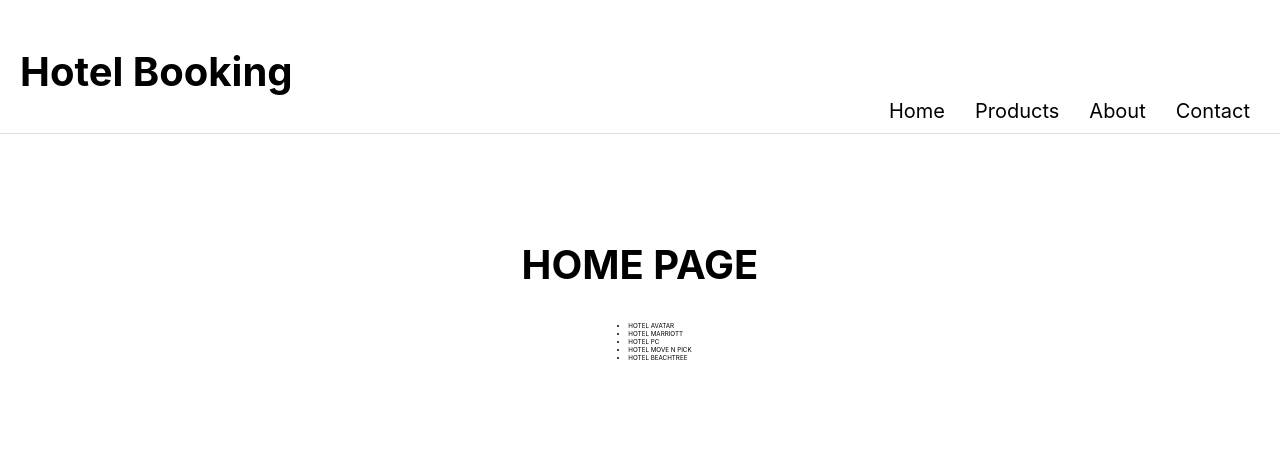
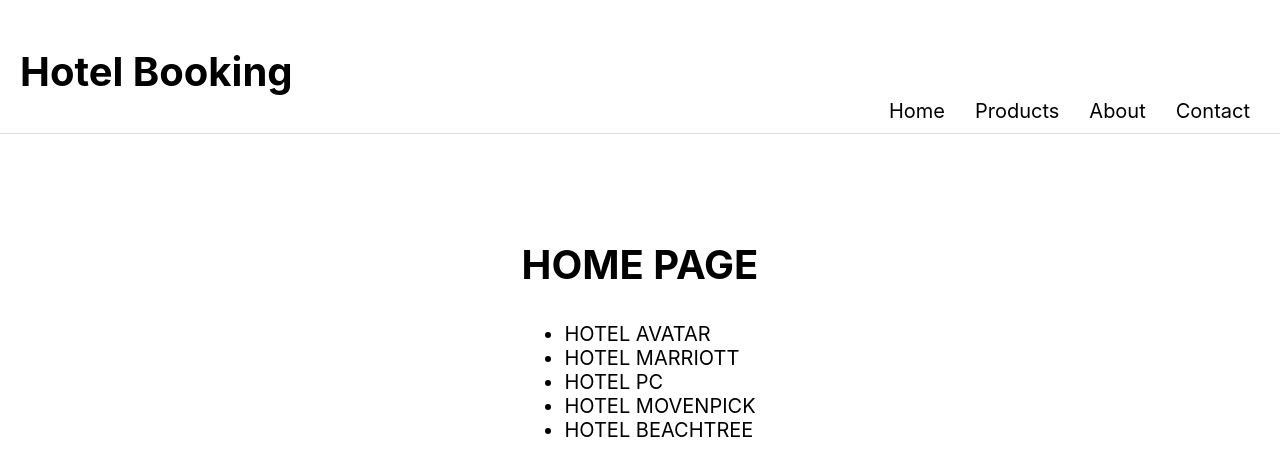
Before and after one commit to ramsha45/nextpractice, a Next.js app: page / in a window 1280 px wide. Shown: the top 476 px of the page. Built offline with nearby package versions, Linux system fonts and the light colour scheme.

Commit message:
Updated product-card(2)

```diff
--- a/pages/about/index.js
+++ b/pages/about/index.js
@@ -4,7 +4,7 @@
 
 export default  function about(){
     const router = useRouter()
-    const {hotelName=""} = router.query
+    const {hotelName="marriott"} = router.query
     return(
         <div className="container">
             <Head>
--- a/pages/index.js
+++ b/pages/index.js
@@ -1,7 +1,7 @@
 import Link from 'next/link'
 import Head from 'next/head'
-import Navigation from '../components/Navbar'
 
+const hotels = ["avatar", "marriott", "pc", "movenpick", "beachtree"]
 
 export default function Home() {
   return (
@@ -13,11 +13,13 @@
 
         <h1 className="heading">HOME PAGE</h1>
         <ul>
-          <li>HOTEL AVATAR</li>
-          <li>HOTEL MARRIOTT</li>
-          <li>HOTEL PC</li>
-          <li>HOTEL MOVE N PICK</li>
-          <li>HOTEL BEACHTREE</li>
+          {hotels.map(hotel => (
+            <li className="list">
+              <Link href={`/about?hotelName=${hotel}`}>
+                <a>HOTEL {hotel.toUpperCase()}</a>
+              </Link>
+            </li>
+          ))}
         </ul>
     </div>
   )
```
